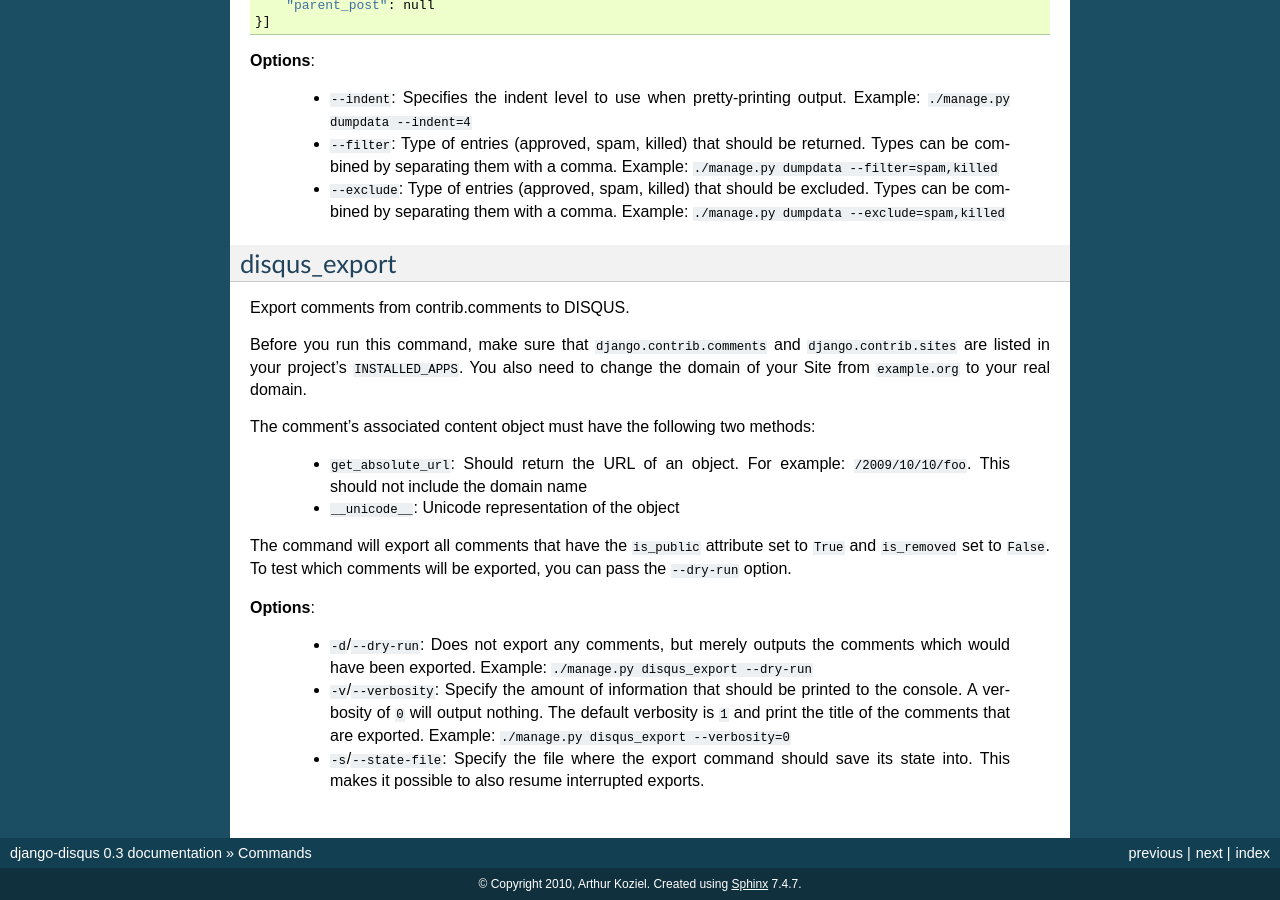
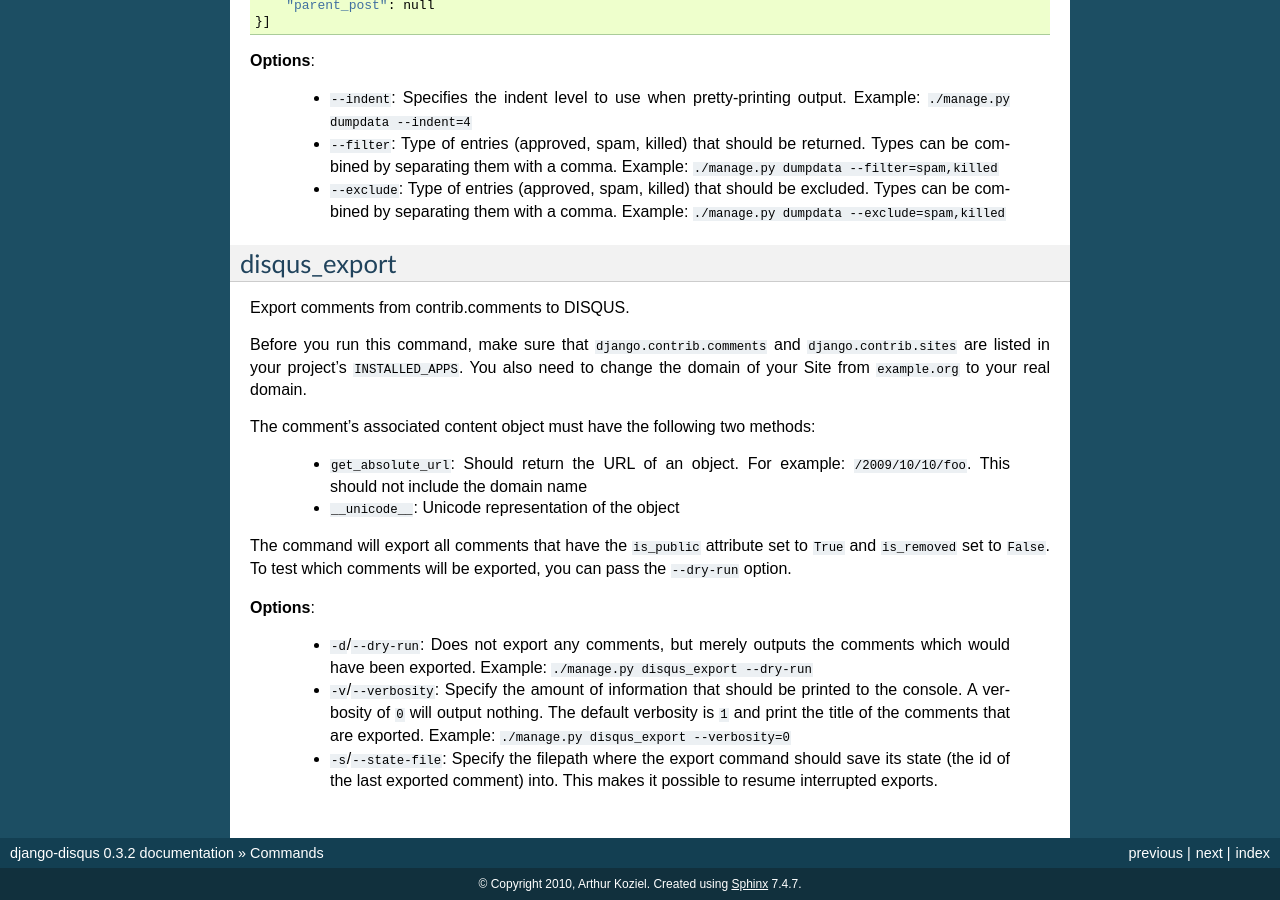
Before and after one commit to arthurk/django-disqus, a Sphinx documentation site: the page built from docs/commands.rst, in a window 1280 px wide and 900 px high, scrolled down 857 px. Built offline with Sphinx 7.4.7, drawn with Linux system fonts in a browser that asks for light colours; some of the changed text lies outside the part shown.

Commit message:
build docs for 0.3.2 release

```diff
--- a/docs/commands.rst
+++ b/docs/commands.rst
@@ -96,6 +96,6 @@ comments will be exported, you can pass the ``--dry-run`` option.
    printed to the console. A verbosity of ``0`` will output nothing. The
    default verbosity is ``1`` and print the title of the comments that are
    exported. Example: ``./manage.py disqus_export --verbosity=0``
- - ``-s``/``--state-file``: Specify the file where the export command
-   should save its state into. This makes it possible to also resume
-   interrupted exports.
+ - ``-s``/``--state-file``: Specify the filepath where the export command
+   should save its state (the id of the last exported comment) into.
+   This makes it possible to resume interrupted exports.
--- a/docs/conf.py
+++ b/docs/conf.py
@@ -45,9 +45,9 @@ copyright = u'2010, Arthur Koziel'
 # built documents.
 #
 # The short X.Y version.
-version = '0.3'
+version = '0.3.2'
 # The full version, including alpha/beta/rc tags.
-release = '0.3'
+release = '0.3.2'
 
 # The language for content autogenerated by Sphinx. Refer to documentation
 # for a list of supported languages.
--- a/docs/releasenotes/index.rst
+++ b/docs/releasenotes/index.rst
@@ -6,3 +6,4 @@ Release Notes
 
    0.3
    0.3.1
+   0.3.2
```
Also changed, not shown: docs/releasenotes/0.3.2.rst (added, +9 -0 lines), 4 other files.
